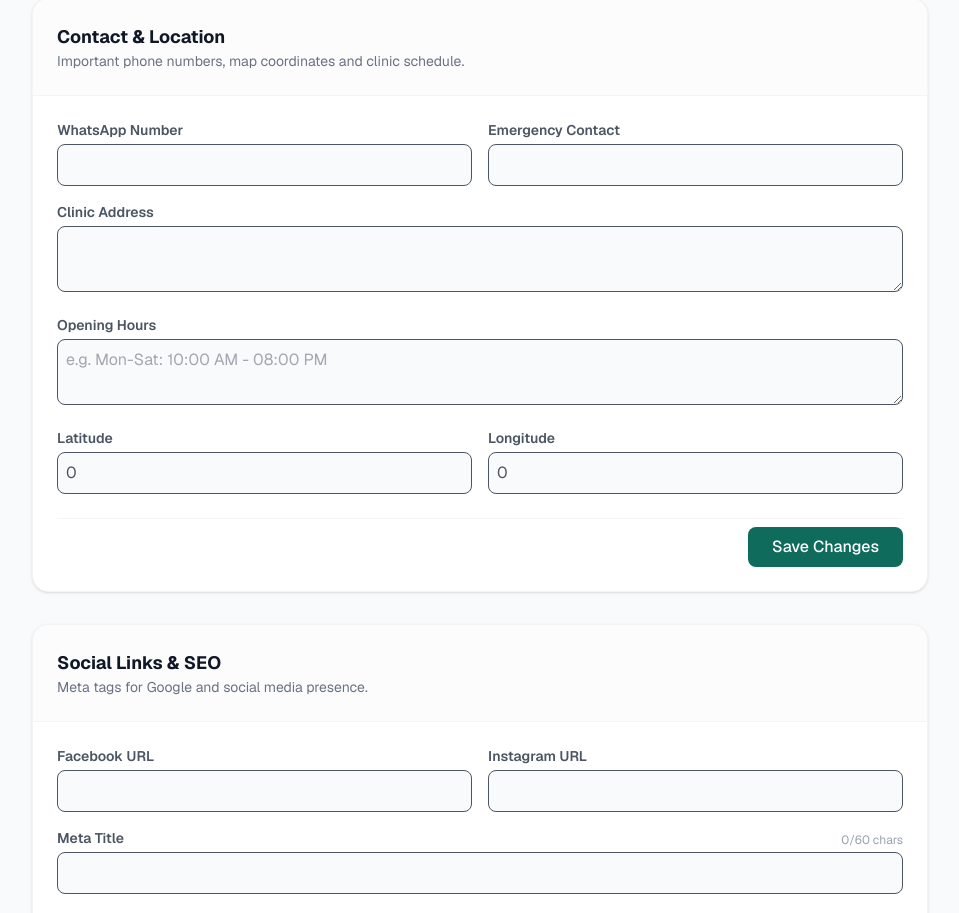
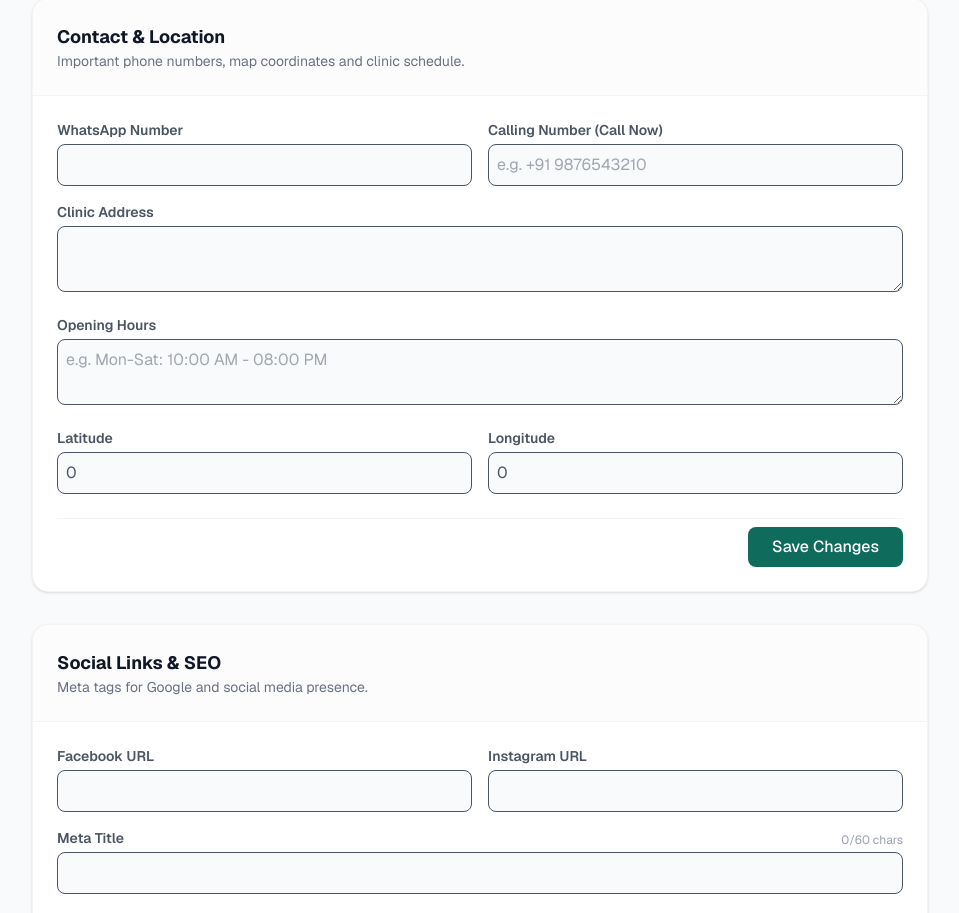
Before and after one commit to mrmahid141528/homioshifakhana-clinic, a Next.js app: page /admin/settings in a window 1280 px wide. Shown: the part 1240-2153 px from the top of the page, without its empty margins (288-1247 px from the left). Built offline with nearby package versions, Linux system fonts and the light colour scheme; no server answers; the database is empty.

Commit message:
Update admin settings UI and layout to map Call Now number to existing emergency_contact column

```diff
--- a/src/app/(public)/layout.tsx
+++ b/src/app/(public)/layout.tsx
@@ -17,7 +17,7 @@ export default async function PublicLayout({
             <Header
                 logoUrl={settings.logo_url}
                 clinicName={settings.clinic_name}
-                phone={settings.phone_number}
+                phone={settings.emergency_contact}
                 whatsapp={settings.whatsapp_number}
             />
             <main className="min-h-screen">
--- a/src/app/(public)/page.tsx
+++ b/src/app/(public)/page.tsx
@@ -12,7 +12,7 @@ export default async function Home() {
     const treatments = await getTreatments();
     const doctors = await getDoctors(3);
 
-    const callHref = settings.phone_number ? `tel:${settings.phone_number}` : `tel:+910000000000`;
+    const callHref = settings.emergency_contact ? `tel:${settings.emergency_contact}` : `tel:+910000000000`;
     const waHref = settings.whatsapp_number
         ? `https://wa.me/${settings.whatsapp_number.replace(/\D/g, '')}?text=Hello,%20I%20want%20to%20book%20an%20appointment`
         : `https://wa.me/910000000000?text=Hello`;
@@ -26,7 +26,7 @@ export default async function Home() {
                 intervalSec={settings.hero_slide_interval_sec}
                 heading={settings.hero_heading}
                 tagline={settings.tagline}
-                phone={settings.phone_number}
+                phone={settings.emergency_contact}
                 whatsapp={settings.whatsapp_number}
             />
 
--- a/src/components/admin/settings/SettingsForms.tsx
+++ b/src/components/admin/settings/SettingsForms.tsx
@@ -215,8 +215,8 @@ export function ContactLocationForm({ initialData }: { initialData: any }) {
                     {errors.whatsapp_number && <p className="text-red-500 text-xs mt-1">{errors.whatsapp_number.message}</p>}
                 </div>
                 <div>
-                    <label className="block text-sm font-semibold mb-1">Emergency Contact</label>
-                    <input {...register('emergency_contact')} className="w-full border rounded-lg p-2 bg-gray-50 focus:outline-primary-dark-green" />
+                    <label className="block text-sm font-semibold mb-1">Calling Number (Call Now)</label>
+                    <input {...register('emergency_contact')} className="w-full border rounded-lg p-2 bg-gray-50 focus:outline-primary-dark-green" placeholder="e.g. +91 9876543210" />
                 </div>
             </div>
             <div>
```
